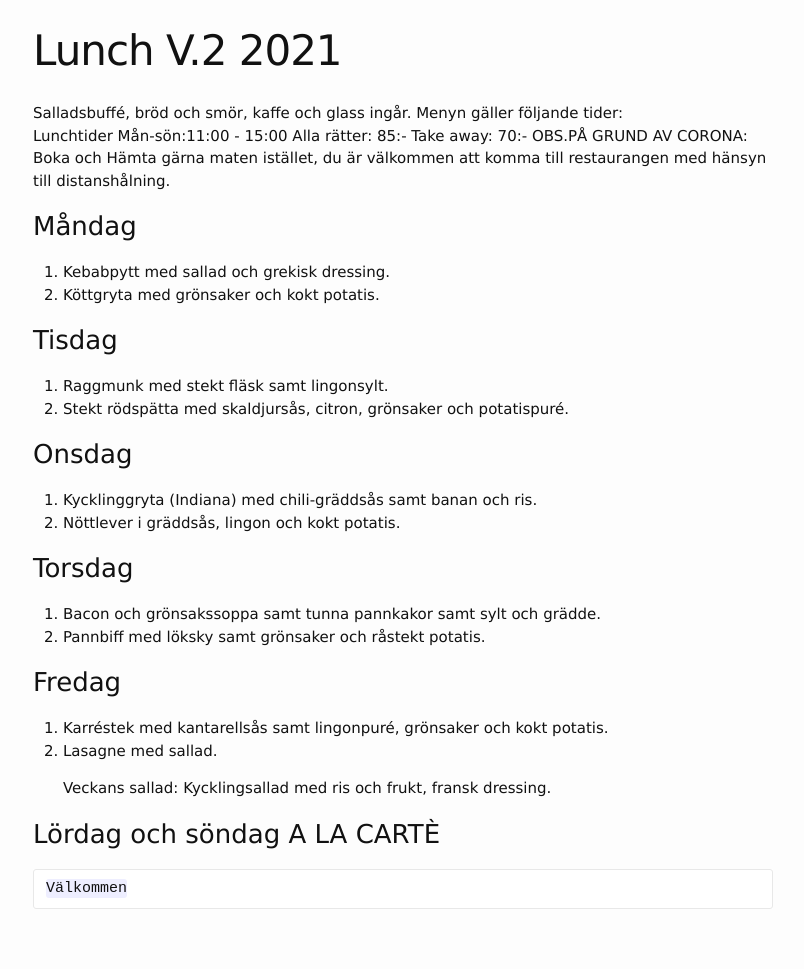
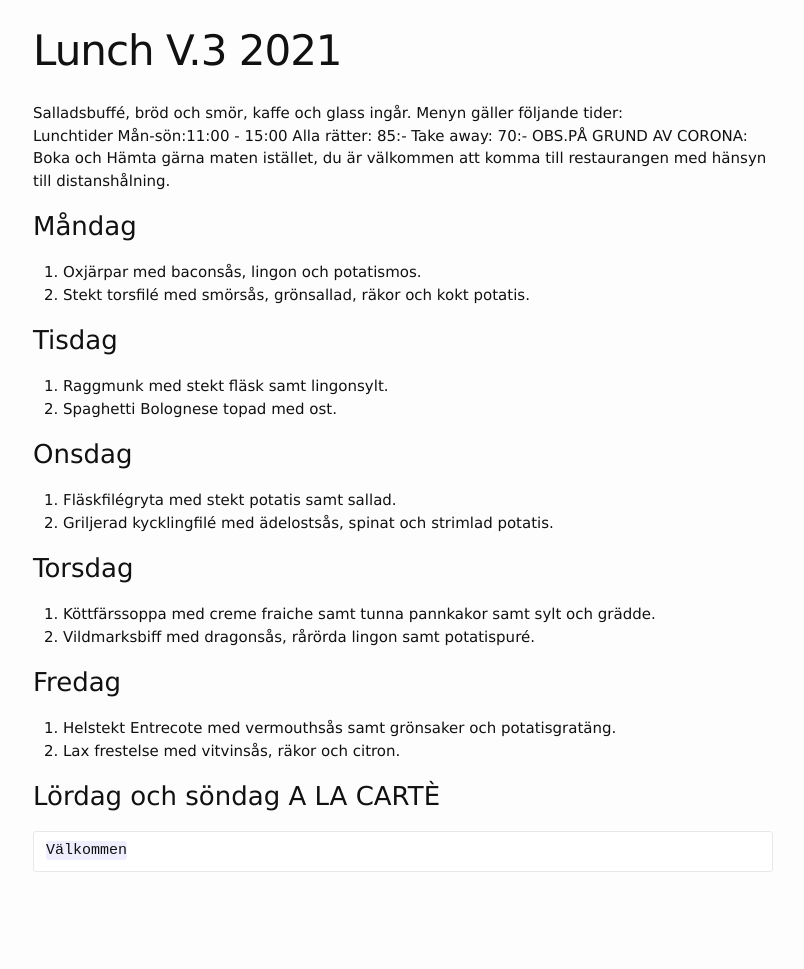
Before and after one commit to FarInn62/farinn62.github.io, a Jekyll site: the page built from lunch.md, in a window 1280 px wide. Shown: the whole page, without its empty margins (237-1041 px from the left). Built offline with Jekyll 4.4.1, drawn with Linux system fonts in a browser that asks for light colours; after the commit the page ends 932 px from its top, so only the background shows below that.

Commit message:
Update lunch.md

```diff
--- a/lunch.md
+++ b/lunch.md
@@ -1,6 +1,6 @@
 ---
 layout: foodmenu
-title: Lunch V.2 2021
+title: Lunch V.3 2021
 permalink: /lunch/
 published: true
 ---
@@ -12,26 +12,25 @@ OBS.PÅ GRUND AV CORONA: Boka och Hämta gärna maten istället, du är välkomm
 
 
 ### Måndag
-1. Kebabpytt med sallad och grekisk dressing.
-2. Köttgryta med grönsaker och kokt potatis.
+1. Oxjärpar med baconsås, lingon och potatismos.
+2. Stekt torsfilé med smörsås, grönsallad, räkor och kokt potatis.
 
 ### Tisdag
 1. Raggmunk med stekt fläsk samt lingonsylt.
-2. Stekt rödspätta med skaldjursås, citron, grönsaker och potatispuré.
+2. Spaghetti Bolognese topad med ost.
 
 ### Onsdag
-1. Kycklinggryta (Indiana) med chili-gräddsås samt banan och ris.
-2. Nöttlever i gräddsås, lingon och kokt potatis.
+1. Fläskfilégryta med stekt potatis samt sallad.
+2. Griljerad kycklingfilé med ädelostsås, spinat och strimlad potatis.
 
 ### Torsdag
-1. Bacon och grönsakssoppa samt tunna pannkakor samt sylt och grädde.
-2. Pannbiff med löksky samt grönsaker och råstekt potatis.
+1. Köttfärssoppa med creme fraiche samt tunna pannkakor samt sylt och grädde.
+2. Vildmarksbiff med dragonsås, rårörda lingon samt potatispuré.
 
 ### Fredag
-1. Karréstek med kantarellsås samt lingonpuré, grönsaker och kokt potatis.
-2. Lasagne med sallad.
+1. Helstekt Entrecote med vermouthsås samt grönsaker och potatisgratäng.
+2. Lax frestelse med vitvinsås, räkor och citron.
 
-   Veckans sallad: Kycklingsallad med ris och frukt, fransk dressing.
 
 ### Lördag och söndag   A LA CARTÈ
 
```
